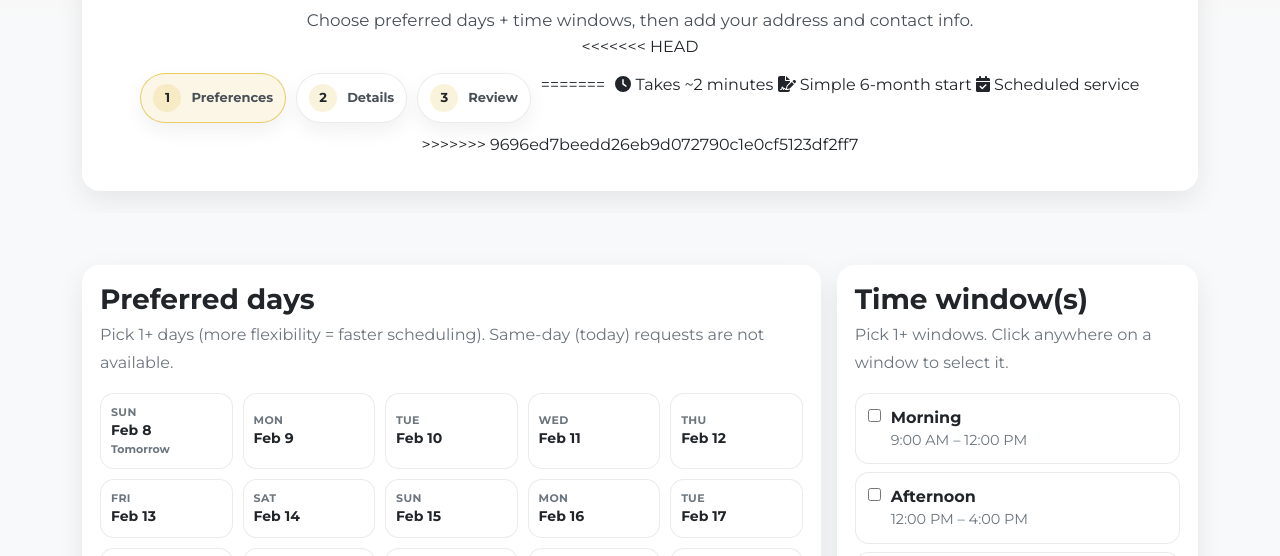
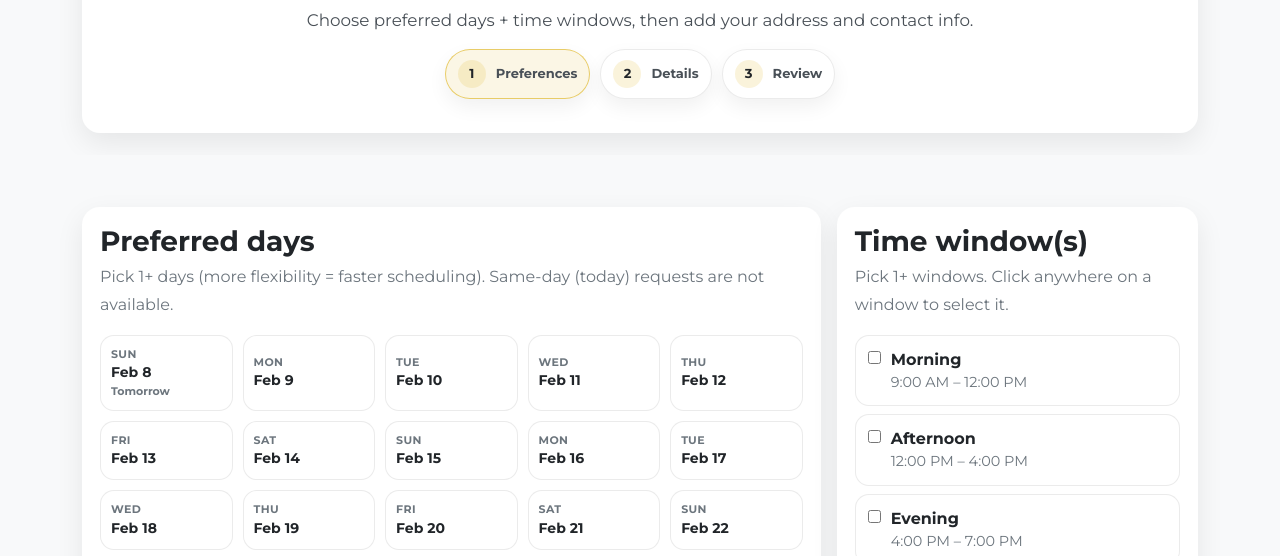
Before and after one commit to whardee32/startbootstrap-agency-gh-pages, a plain HTML site: page scheduling.html in a window 1280 px wide. Shown: the part 223-779 px from the top of the page. Drawn offline with nearby package versions, Linux system fonts and the light colour scheme; a script that the page names is missing.

Commit message:
schedule fix

```diff
--- a/scheduling.html
+++ b/scheduling.html
@@ -261,23 +261,10 @@
           <h1 class="display-6">Pick What Works Best</h1>
           <p class="lead">Choose preferred days + time windows, then add your address and contact info.</p>
 
-<<<<<<< HEAD
           <div class="stepper" id="stepper">
             <div class="step-pill active" data-step="1"><span class="num">1</span><span>Preferences</span></div>
             <div class="step-pill" data-step="2"><span class="num">2</span><span>Details</span></div>
             <div class="step-pill" data-step="3"><span class="num">3</span><span>Review</span></div>
-=======
-          <div class="booking-badges">
-            <span class="booking-badge"><i class="fa-solid fa-clock"></i> Takes ~2 minutes</span>
-            <span class="booking-badge"><i class="fa-solid fa-file-signature"></i> Simple 6-month start</span>
-            <span class="booking-badge"><i class="fa-solid fa-calendar-check"></i> Scheduled service</span>
-          </div>
-
-          <div class="booking-embed">
-            <!-- Start Square Appointments Embed Code -->
-            <script src="https://square.site/appointments/buyer/widget/n8ycobqavapcv7/LVE26WV7QPG6M.js"></script>
-            <!-- End Square Appointments Embed Code -->
->>>>>>> 9696ed7beedd26eb9d072790c1e0cf5123df2ff7
           </div>
         </div>
       </div>
```
